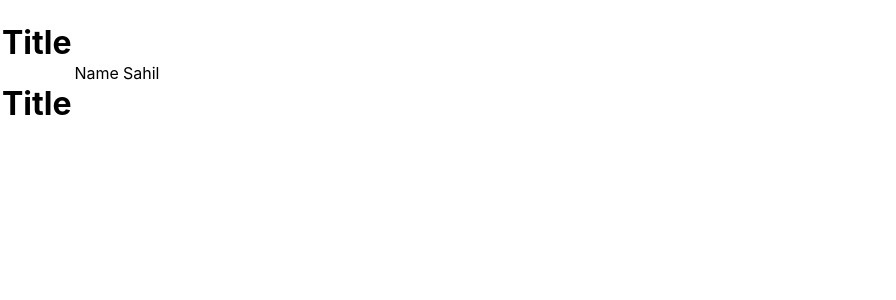
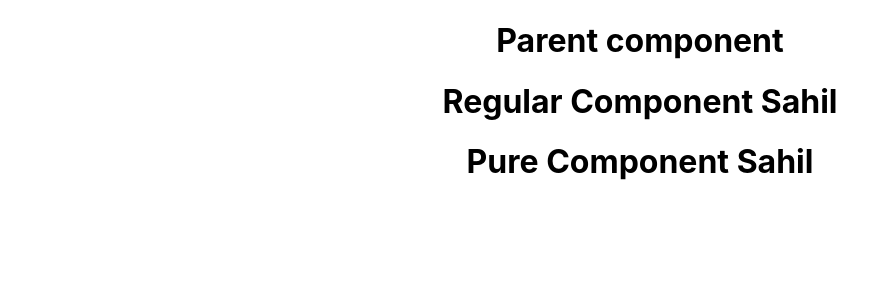
Before and after one commit to Sahil1109/Demo1, a React (Create React App) app: page / in a window 1280 px wide. Shown: the top 300 px of the page, without its empty margins (0-896 px from the left). Built offline with nearby package versions, Linux system fonts and the light colour scheme.

Commit message:
Commit after Pure Component

```diff
--- a/src/App.js
+++ b/src/App.js
@@ -15,11 +15,14 @@ import './App.css';
 import LifecycleA from './components/LifecycleA';
 import FragmentDemo from './components/FragmentDemo';
 import Table from './components/Table';
+import PureComp from './components/PureComp';
+import RegularComp from './components/RegularComp';
+import ParentComp from './components/ParentComp';
 
 function App() {
   return (
     <div className="App">
-   <Table/>
+      <ParentComp></ParentComp>
     </div>
   );
 }
@@ -60,4 +63,4 @@ export default App;
   <Welcome name="Rohit" idolize="Smith"/>
       <Welcome name="Babar" idolize="no one"/>
       <Message/>
-  <Counter/>*/}
+  <Counter/>  <Table/>*/}
--- /dev/null
+++ b/src/components/ParentComp.js
@@ -0,0 +1,33 @@
+import React, { Component, PureComponent } from 'react'
+import PureComp from './PureComp'
+import RegularComp from './RegularComp'
+
+class ParentComp extends PureComponent {
+    constructor(props) {
+        super(props)
+
+        this.state = {
+             name: 'Sahil'
+        }
+    }
+    componentDidMount(){
+        setInterval(()=>{
+            this.setState({
+                name: 'Sahil'
+            })
+        },2000)
+    }
+
+    render() {
+        console.log('Parent component Render')
+        return (
+            <div>
+                <h1>Parent component</h1>
+                <RegularComp name={this.state.name}></RegularComp>
+                <PureComp name={this.state.name}></PureComp>
+            </div>
+        )
+    }
+}
+
+export default ParentComp
--- /dev/null
+++ b/src/components/PureComp.js
@@ -0,0 +1,14 @@
+import React, { PureComponent } from 'react'
+
+class PureComp extends PureComponent {
+    render() {
+        console.log('Pure component Render')
+        return (
+            <div>
+                <h1>Pure Component {this.props.name}</h1>
+            </div>
+        )
+    }
+}
+
+export default PureComp
--- /dev/null
+++ b/src/components/RegularComp.js
@@ -0,0 +1,14 @@
+import React, { Component } from 'react'
+
+class RegularComp extends Component {
+    render() {
+        console.log('Regular component Render')
+        return (
+            <div>
+                <h1>Regular Component {this.props.name}</h1>
+            </div>
+        )
+    }
+}
+
+export default RegularComp
```
